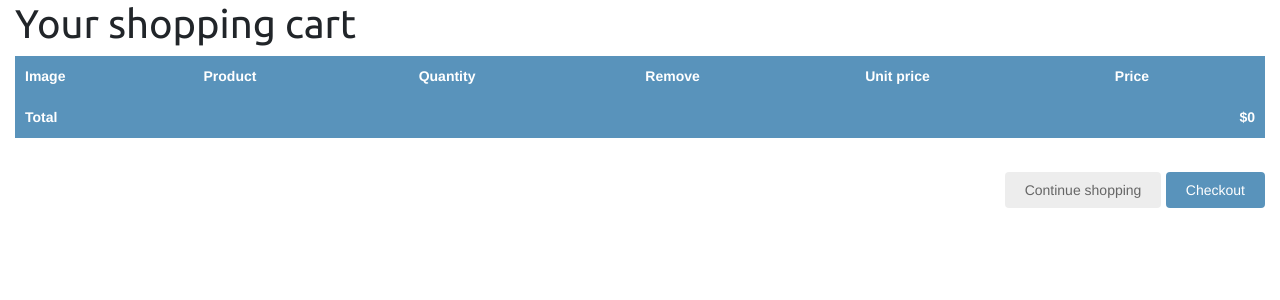
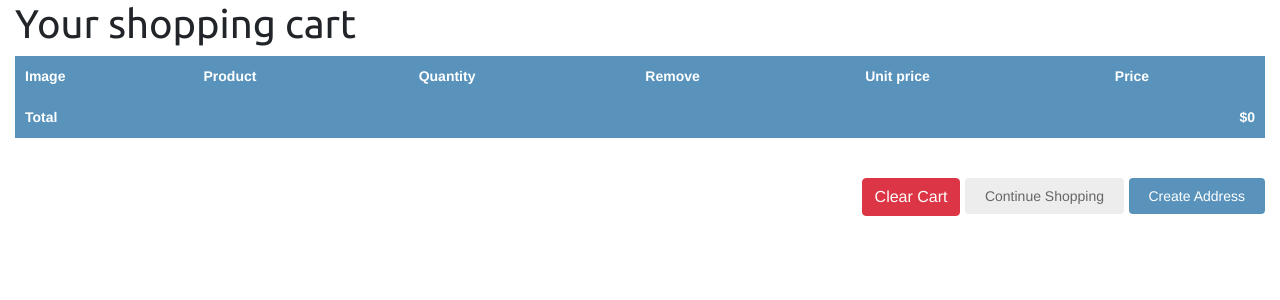
Before and after one commit to BenRafatian/ASRAmyar, a Django app: page /cart/ in a window 1280 px wide. Shown: the part 56-356 px from the top of the page. Run offline with Django 3.2, Linux system fonts and the light colour scheme; data that the repository does not hold is empty; parts of the project's set-up code (start-up, migrations or seed data) failed here and were passed over; some libraries are stand-ins or nearby versions.

Commit message:
cart clear for users. no search result. redirect to create_address if no user has no address.

```diff
--- a/FlowerShop/FlowerShop/settings.py
+++ b/FlowerShop/FlowerShop/settings.py
@@ -14,7 +14,7 @@ BASE_DIR = Path(__file__).resolve().parent.parent
 SECRET_KEY = 'cm-r61nr1=fjgke=cxrbz+msvks#pb!zv2_b*35zvieur8k(7#'
 
 # SECURITY WARNING: don't run with debug turned on in production!
-DEBUG = False
+DEBUG = True
 
 ALLOWED_HOSTS = [
     '192.168.43.12',
--- a/FlowerShop/cart/templates/cart/detail.html
+++ b/FlowerShop/cart/templates/cart/detail.html
@@ -71,7 +71,12 @@ Your shopping cart
 {% endif %}
 
 <p class="text-right">
-    <a href="{% url 'shop:products' %}" class="button light">Continue shopping</a>
+    <a href="{% url 'cart:cart_clear' %}" class="btn btn-danger">Clear Cart</a>
+    <a href="{% url 'shop:products' %}" class="button light">Continue Shopping</a>
+    {% if user.profile.address %}
         <a href="{% url 'orders:order_create' %}" class="button">Checkout</a>
+    {% else %}
+        <a href="{% url 'users:address_create' %}?next={{ request.path|urlencode }}"" class="button">Create Address</a>
+    {% endif %}
 </p>
 {% endblock %}
--- a/FlowerShop/cart/urls.py
+++ b/FlowerShop/cart/urls.py
@@ -8,4 +8,5 @@ urlpatterns = [
     path('', views.cart_detail, name='cart'),
     path('add/<int:product_id>/', views.cart_add, name='cart_add'),
     path('remove/<int:product_id>/', views.cart_remove, name='cart_remove'),
+    path('clear/', views.cart_clear, name='cart_clear'),
 ]
--- a/FlowerShop/cart/views.py
+++ b/FlowerShop/cart/views.py
@@ -23,7 +23,9 @@ def cart_remove(request, product_id):
     cart = Cart(request)
     product = get_object_or_404(Product, id=product_id)
     cart.remove(product)
-    return redirect('cart:cart')
+    if cart:
+        return redirect("cart:cart")
+    return redirect('shop:products')
 
 
 def cart_detail(request):
@@ -39,3 +41,9 @@ def cart_detail(request):
         'recommended_products': recommended_products
     }
     return render(request, 'cart/detail.html', context)
+
+
+def cart_clear(request):
+    cart = Cart(request=request)
+    cart.clear()
+    return redirect("shop:products")
--- a/FlowerShop/shop/templates/shop/product/search_results.html
+++ b/FlowerShop/shop/templates/shop/product/search_results.html
@@ -9,6 +9,7 @@ Results
 
 {% block content %}
 
+<!-- Sidebar -->
 <div id="sidebar">
     <h3>Categories</h3>
     <ul class="root">
@@ -31,6 +32,7 @@ Results
 
 <h1>Search Results:</h1>
 <div id="main" class="product-list">
+    {% if products %}
         {% for product in products %}
         <div class="item">
             <img src="{% if product.image %}{{ product.image.url }}{%else %}{% static "images/no_image.png" %}{% endif %}">
@@ -41,6 +43,8 @@ Results
             {{product.price}}$
         </div>
         {% endfor %}
-
+    {% else %}
+        <div>No Items in Your search query</div>
+    {% endif %}
 </div>
 {% endblock content %}
```
Also changed, not shown: FlowerShop/users/views.py (+8 -2 lines), FlowerShop/db.sqlite3. Lines whose indentation alone changed are shown as unchanged.
